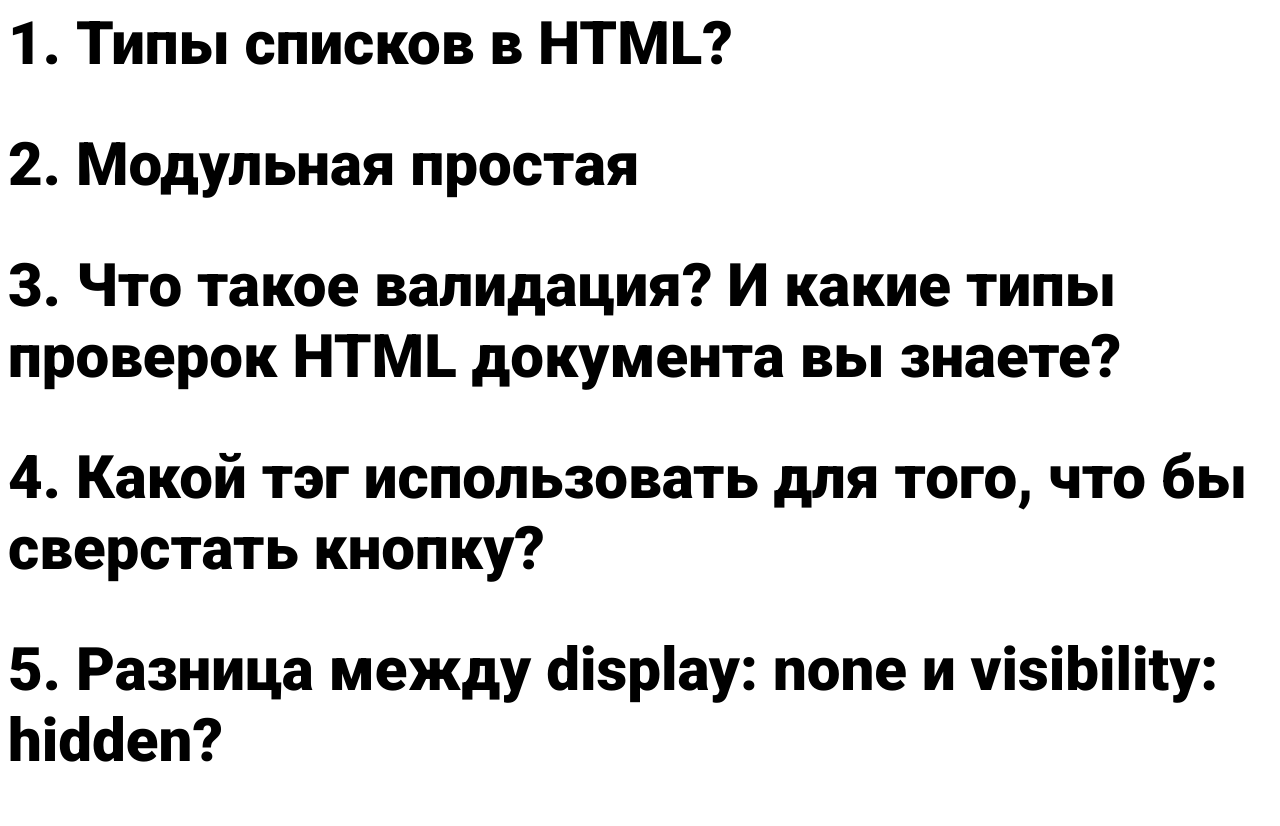
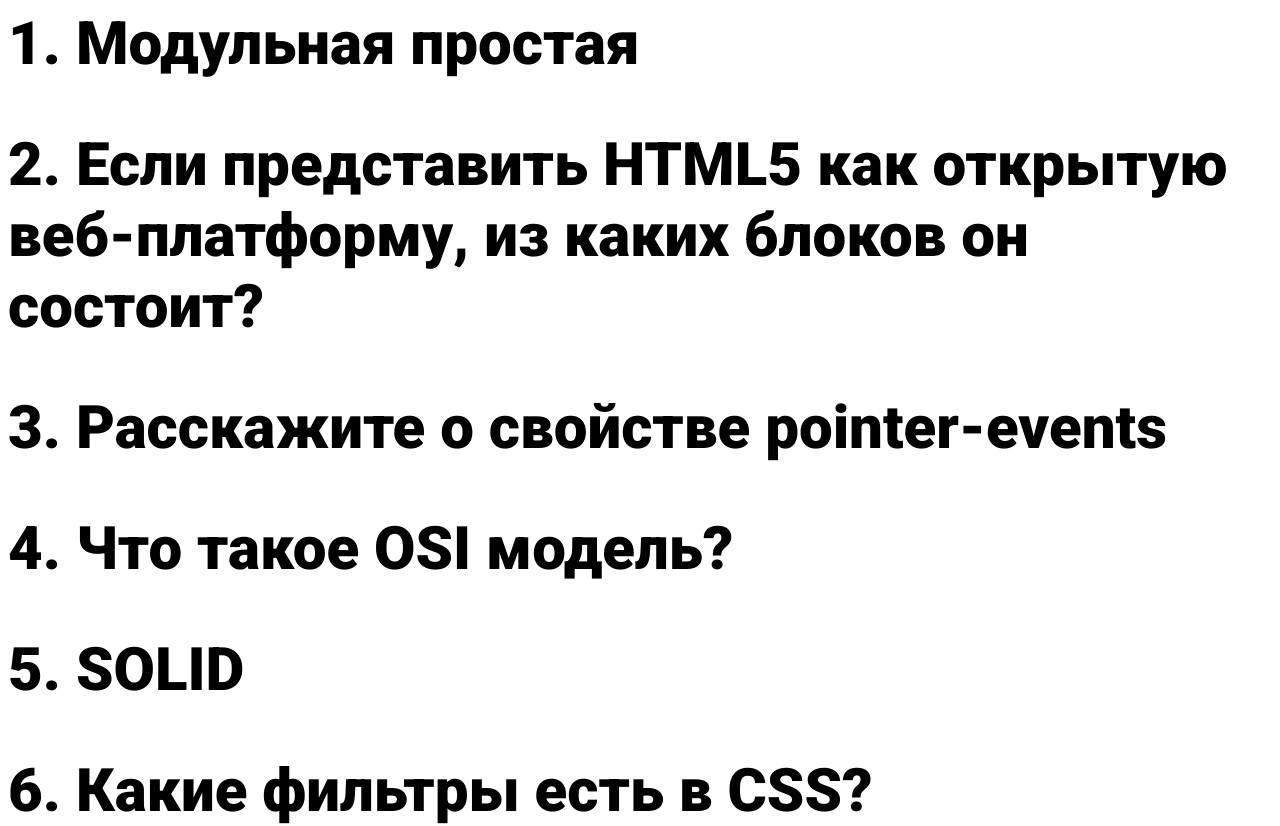
Before and after one commit to DenisBeck/movies-app, a React (Create React App) app: page / in a window 1280 px wide. Shown: the top 826 px of the page. Built offline with nearby package versions, Linux system fonts and the light colour scheme.

Commit message:
filter questions

```diff
--- a/src/App.js
+++ b/src/App.js
@@ -183,12 +183,14 @@
   "Что такое OWASP Top 10?"
 ];
 
+const filtered = questions.filter((item, index) => [1, 10,13,16,17,19,20,21,35,44,45,49,51,55,56,60,61,62,68,70,73,74,77,78,79,83,85,88,92,98,99,102,103,104,105,106,109,110,112,113,114,117,118,122,123,124,128,129,130,131,133,134,136,144,150,153,154,155,157,158,161,163,167,170,172,175,177].includes(index));
+
 export default function App() {
   return (
     <div className='container'>
       {
         // eslint-disable-next-line react/no-array-index-key
-        questions.map((item, index) => <div key={index}><span>{index + 1}. </span> {item}</div>)
+        filtered.map((item, index) => <div key={index}><span>{index + 1}. </span> {item}</div>)
       }
     </div>
   );
```
